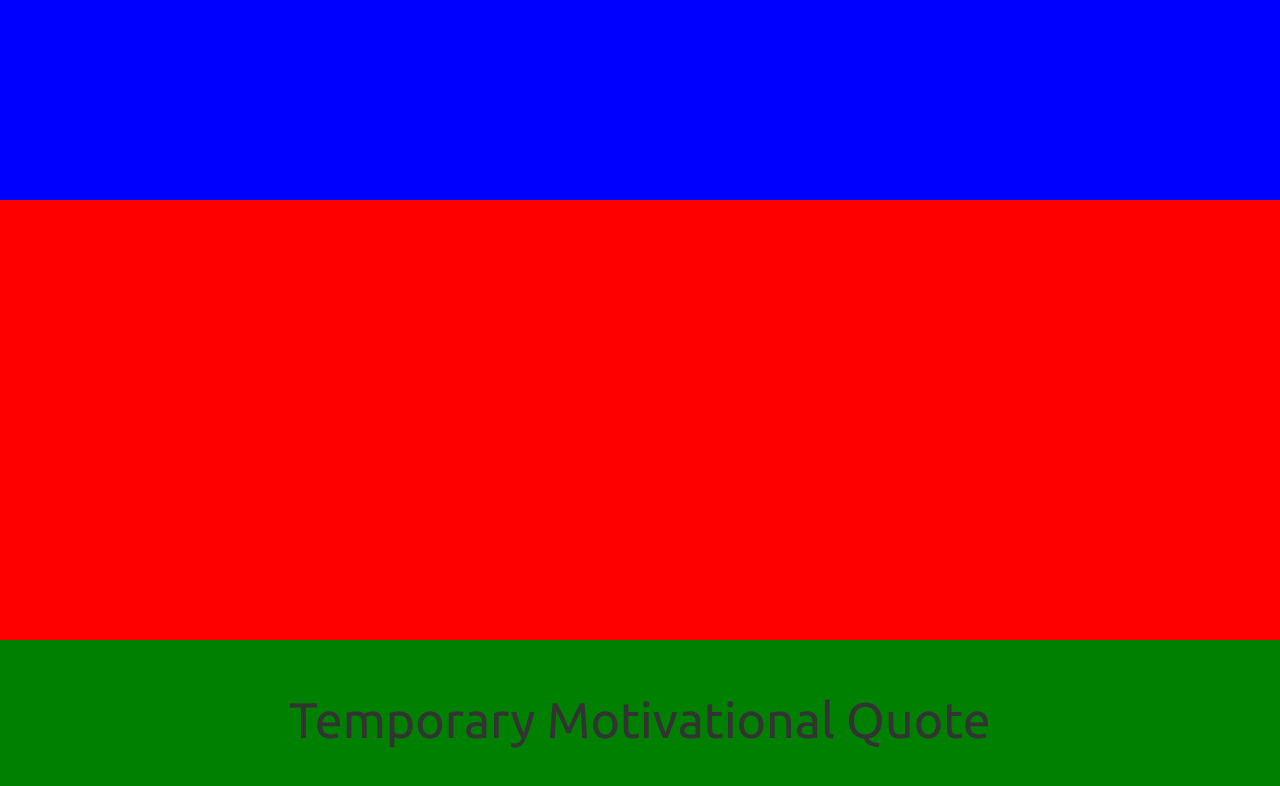
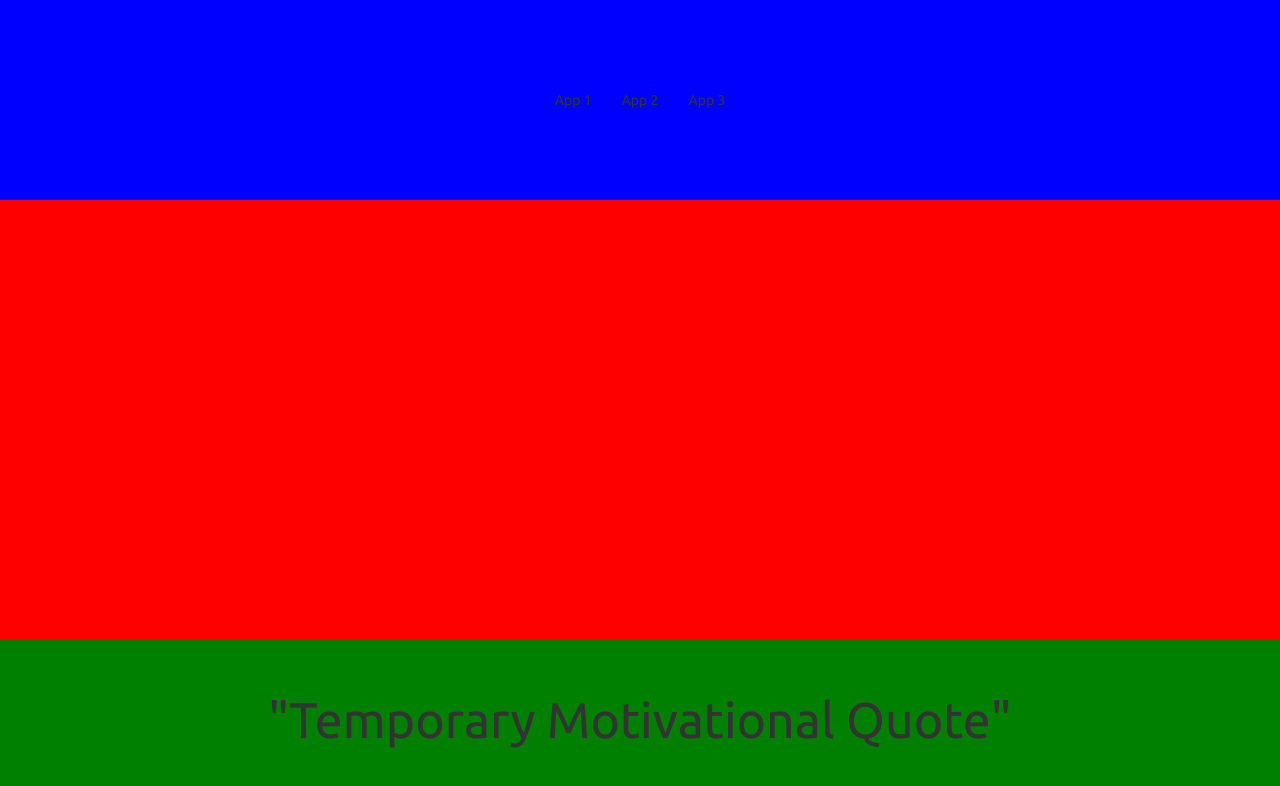
Before and after one commit to benjaminstrumeyer/Startpage, a website: page index.html in a window 1280 px wide. Drawn offline with nearby package versions, Linux system fonts and the light colour scheme; some packages are replaced by stand-ins of ours.

Commit message:
Temporary Placeholders for application images added.

```diff
--- a/assets/css/main.css
+++ b/assets/css/main.css
@@ -1,6 +1,10 @@
 #active-application-container {
     background: blue;
     height: 25%;
+
+    display: flex;
+    justify-content: center;
+    align-items: center;
 }
 
 #main-container {
--- a/index.html
+++ b/index.html
@@ -3,10 +3,16 @@
 </head>
 <html>
 <body ng-app="startPage">
-    <div id="active-application-container" class="col-md-12 container"></div>
+    <div id="active-application-container" class="col-md-12 container">
+        <div class="row">
+            <div class="col-md-4">App 1</div>
+            <div class="col-md-4">App 2</div>
+            <div class="col-md-4">App 3</div>
+        </div>
+    </div>
     <div id="main-container" class="col-md-12 container"></div>
     <div id="motivational-quote-container" class="col-md-12 container">
-        <div id="motivational-quote">Temporary Motivational Quote</div>
+        <div id="motivational-quote">"Temporary Motivational Quote"</div>
     </div>
 
     <link rel="stylesheet" href="bower_components/bootstrap/dist/css/bootstrap.min.css" />
```
